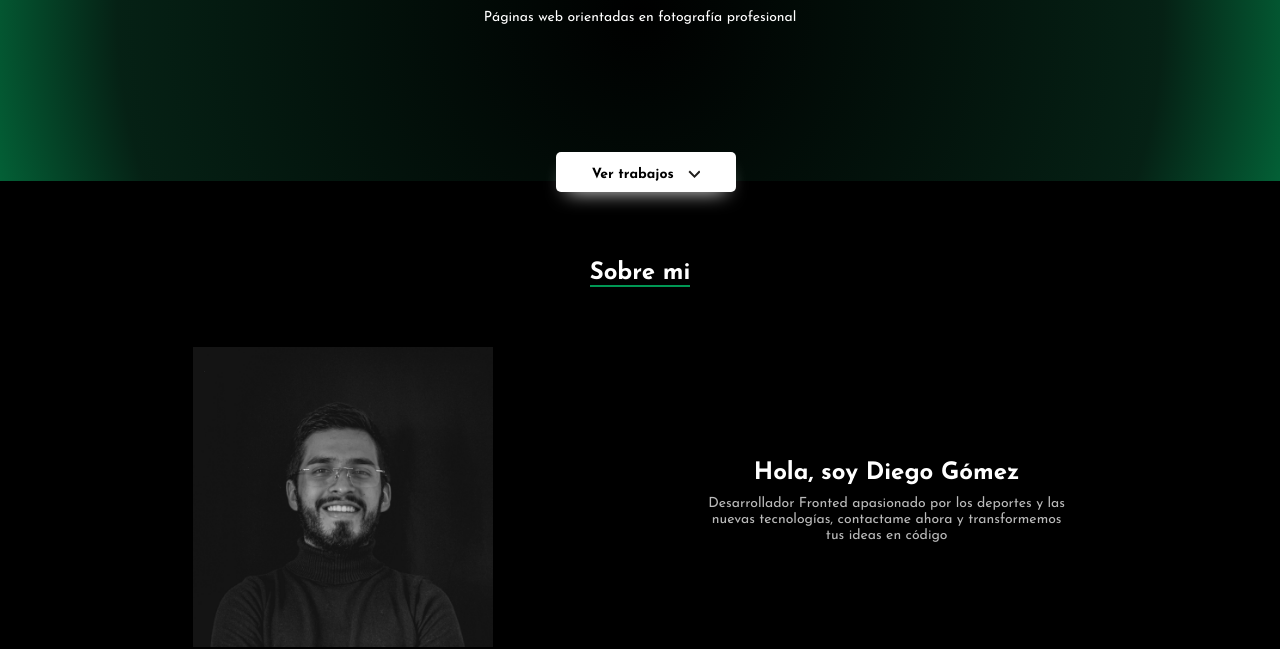
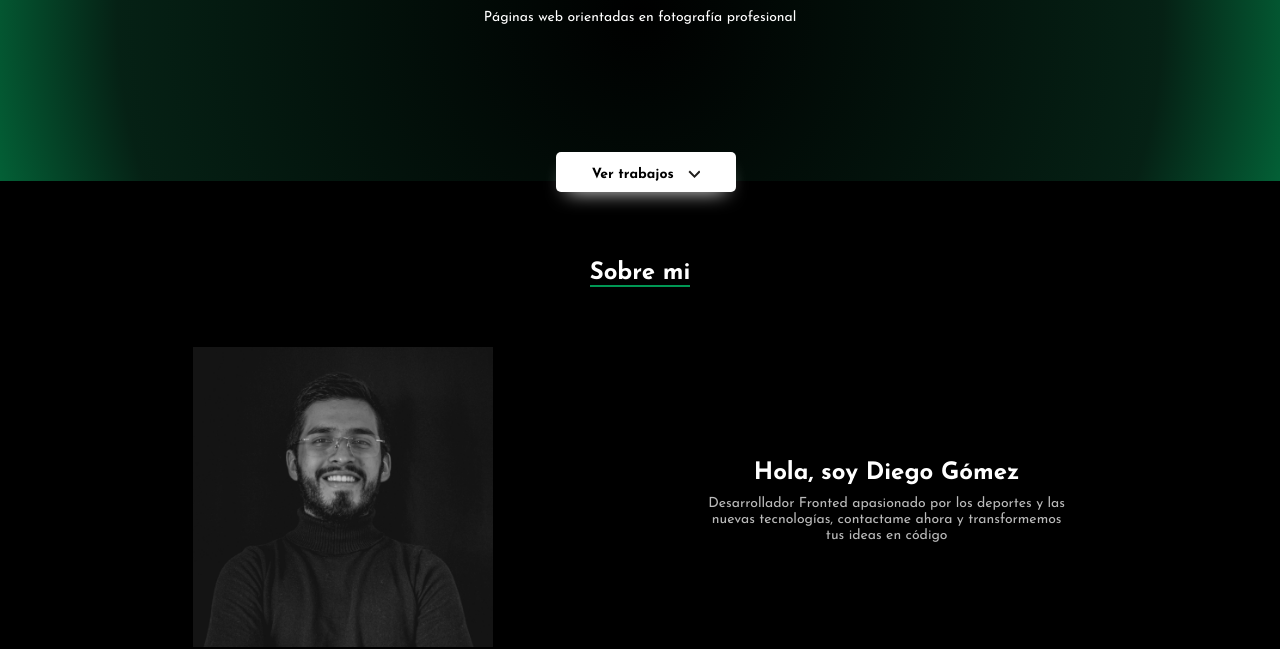
Before and after one commit to DiegoGomez98/DiegoGomez98.github.io, a plain HTML site: page index.html in a window 1280 px wide. Shown: the part 153-802 px from the top of the page. Drawn offline with Linux system fonts and the light colour scheme.

Commit message:
logo pag web commit

```diff
--- a/estilos.css
+++ b/estilos.css
@@ -8,6 +8,7 @@ html {
   font-size: 62.5%;
   font-family: "Josefin Sans", sans-serif;
   background-color: #000;
+  /* filter: invert(1); */
 }
 
 * {
@@ -137,7 +138,7 @@ main {
   background-image: url(./assets/img/perfiol.jpg);
   /*buenas prácticas para imgs de fonto*/
   background-size: cover;
-  background-position: top;
+  background-position: center;
   background-repeat: no-repeat;
 }
 
--- a/index.html
+++ b/index.html
@@ -11,6 +11,7 @@
       rel="stylesheet"
     />
     <link rel="stylesheet" href="./estilos.css" />
+    <link rel="icon" href="./assets/icons/logo.png" />
     <title>Document</title>
   </head>
   <body>
```
Also changed, not shown: assets/icons/batata.svg (deleted), assets/img/Bitcoin.svg (deleted), assets/img/bitcoinbaby.jpg (deleted), assets/img/bitcoinbaby.png (deleted), assets/img/bitcoinbaby2x.jpg (deleted), assets/img/bitcoinbaby2x.png (deleted).
